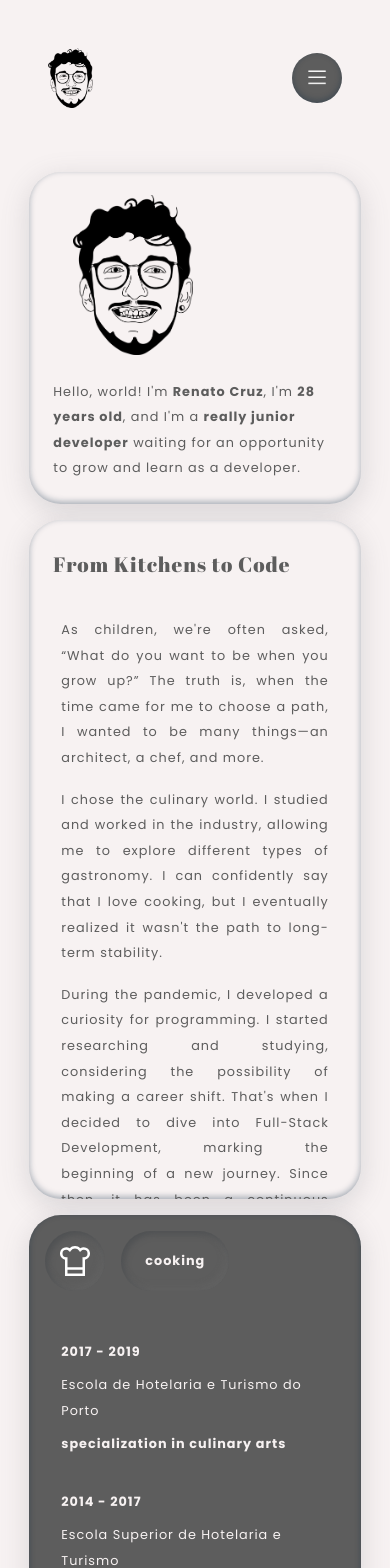
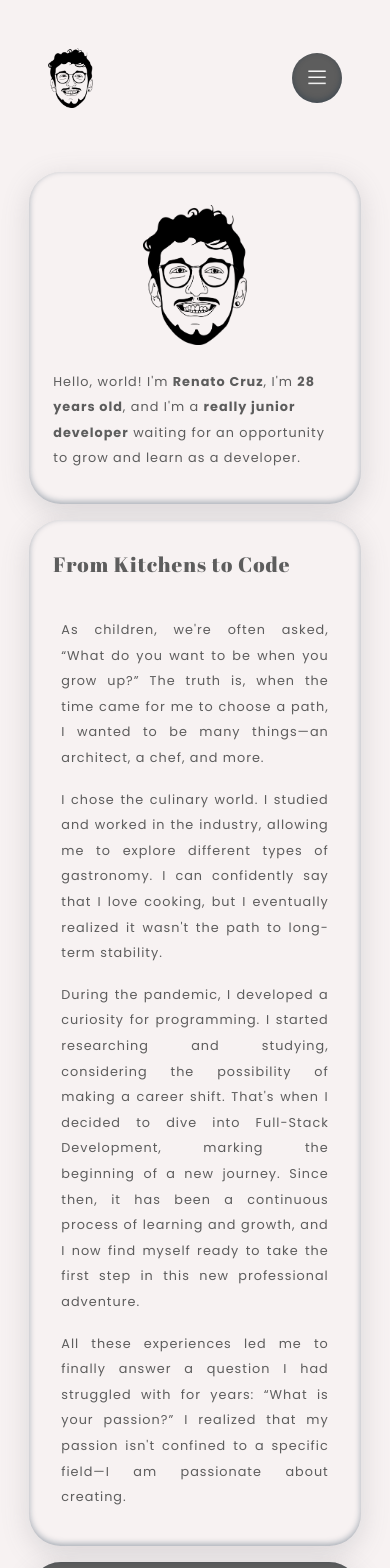
Before and after one commit to renato-cruz-dev/portfolio_cv-website, a React (Vite) app: page / in a window 390 px wide. Shown: the top 1568 px of the page. Built offline with nearby package versions, Linux system fonts and the light colour scheme.

Commit message:
Responsive Improvements

```diff
--- a/src/components/description/Description.css
+++ b/src/components/description/Description.css
@@ -25,3 +25,10 @@
     width: 160px;
   }
 }
+
+@media (max-width: 485px) {
+  #description img {
+    align-self: center;
+    width: 140px;
+  }
+}
--- a/src/components/story/Story.css
+++ b/src/components/story/Story.css
@@ -41,3 +41,9 @@
     grid-row: span 2;
   }
 }
+
+@media (max-width: 485px) {
+  #story {
+    grid-row: span 3;
+  }
+}
```
